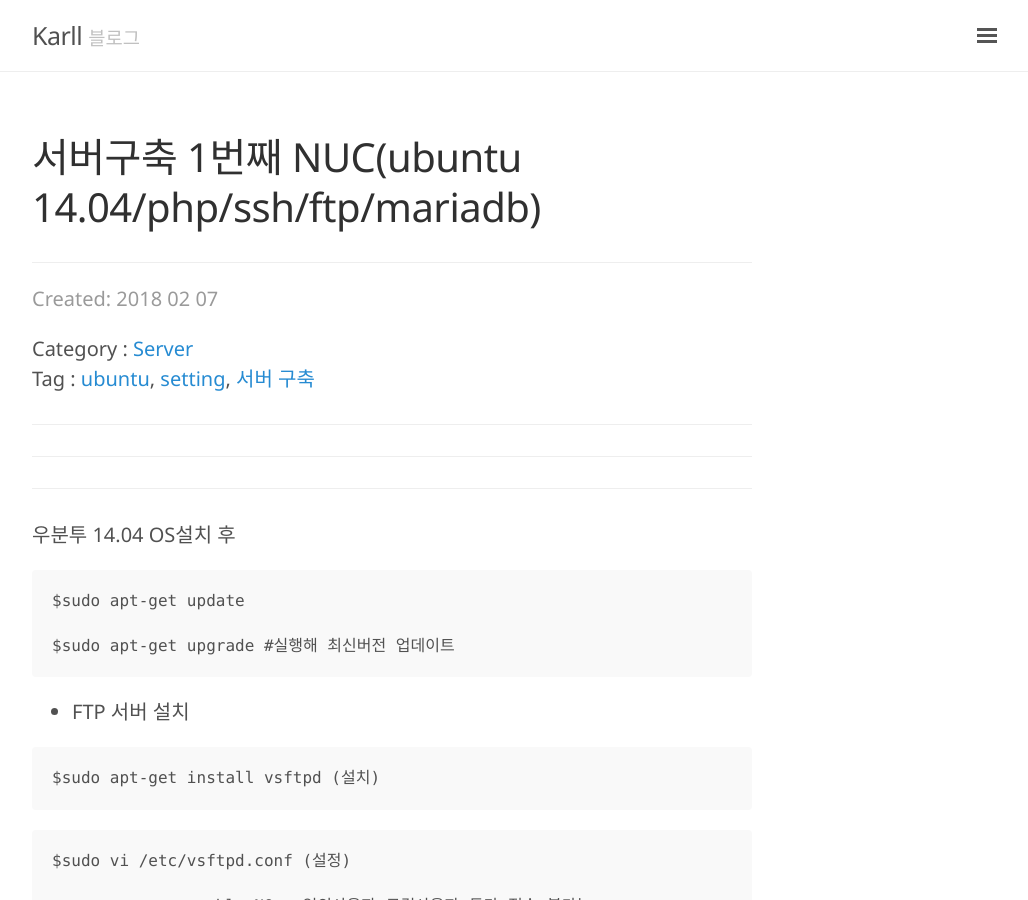
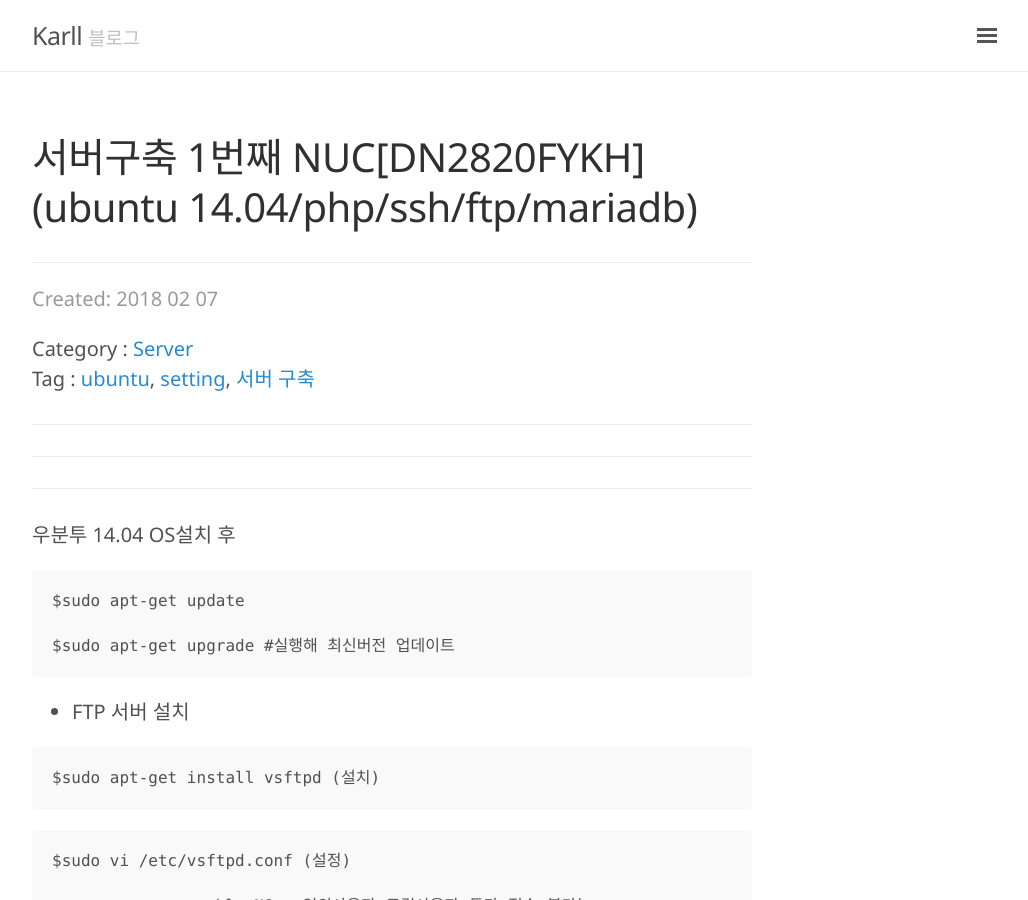
Before and after one commit to Kor-Karll/Kor-Karll.github.io, a Jekyll site: the page built from _posts/2018-02-07-Server-ubuntu-php-ssh-ftp-mariadb-1.md, in a window 1280 px wide and 900 px high. Shown: the whole window, without its empty margins (248-1276 px from the left). Built offline with Jekyll 4.4.1, drawn with Linux system fonts in a browser that asks for light colours; comment, search, counter and statistics services are not loaded; some of the changed lines change nothing that is shown.

Commit message:
제목 수정

```diff
--- a/_posts/2018-02-07-Server-ubuntu-php-ssh-ftp-mariadb-1.md
+++ b/_posts/2018-02-07-Server-ubuntu-php-ssh-ftp-mariadb-1.md
@@ -1,6 +1,6 @@
 ---
 layout: post
-title: 서버구축 1번째 NUC<DN2820FYKH>(ubuntu 14.04/php/ssh/ftp/mariadb)
+title: 서버구축 1번째 NUC[DN2820FYKH](ubuntu 14.04/php/ssh/ftp/mariadb)
 category: Server
 tags:
 - ubuntu
```
